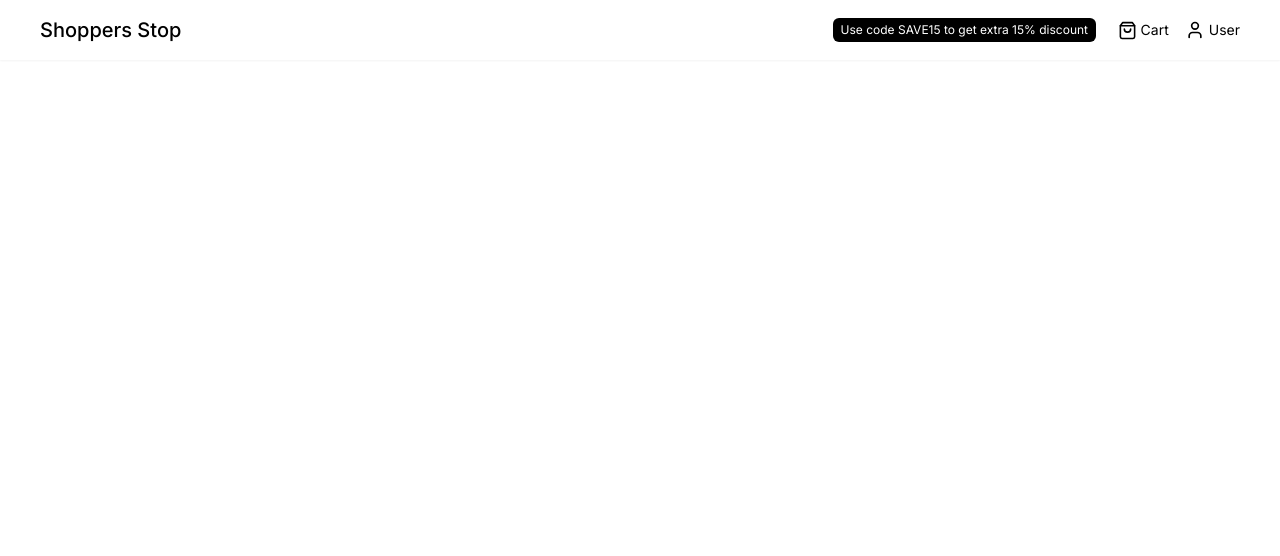
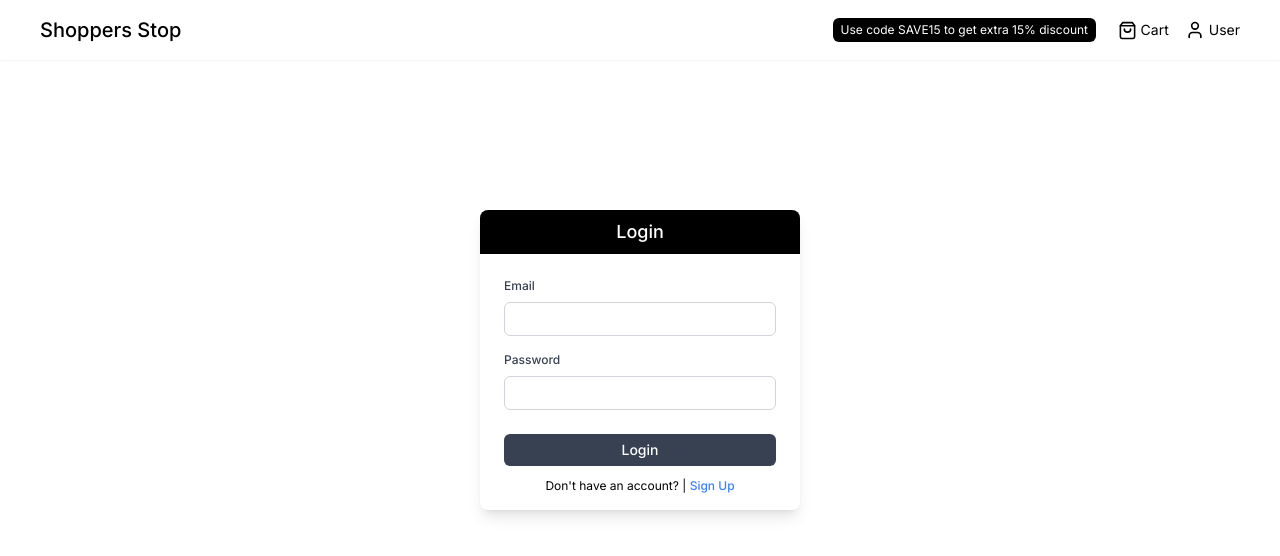
Before and after one commit to drcount-root/ecommerce-shopping-cart-application, a Next.js app: page /sign-in in a window 1280 px wide. Shown: the top 556 px of the page. Built offline with nearby package versions, Linux system fonts and the light colour scheme.

Commit message:
auth pages

```diff
--- a/app/(auth)/sign-in/page.tsx
+++ b/app/(auth)/sign-in/page.tsx
@@ -1,7 +1,11 @@
-import React from "react";
+import AuthComponent from "@/components/AuthComponent";
 
 const SignIn = () => {
-  return <div>SignIn</div>;
+  return (
+    <>
+      <AuthComponent type="signin"/>
+    </>
+  );
 };
 
 export default SignIn;
--- a/app/(auth)/sign-up/page.tsx
+++ b/app/(auth)/sign-up/page.tsx
@@ -1,7 +1,11 @@
-import React from "react";
+import AuthComponent from "@/components/AuthComponent";
 
 const SignUp = () => {
-  return <div>SignUp</div>;
+  return (
+    <>
+      <AuthComponent type="signup"/>
+    </>
+  );
 };
 
 export default SignUp;
--- /dev/null
+++ b/components/AuthComponent.tsx
@@ -0,0 +1,93 @@
+"use client";
+import Link from "next/link";
+import React, { useState } from "react";
+
+interface AuthComponentPropsInterface {
+  type: string;
+}
+
+const AuthComponent = ({ type }: AuthComponentPropsInterface) => {
+  const [email, setEmail] = useState("");
+  const [password, setPassword] = useState("");
+
+  const handleSignIn = (e: any) => {
+    e.preventDefault();
+
+    console.log("Email:", email);
+    console.log("Password:", password);
+  };
+
+  const handleSignUp = (e: any) => {
+    e.preventDefault();
+
+    console.log("Email:", email);
+    console.log("Password:", password);
+  };
+
+  return (
+    <div className="flex justify-center items-center md:h-[90vh] h-[70vh]">
+      <div className="bg-white rounded-lg shadow-lg max-w-xs w-full">
+        <h2 className="text-lg font-medium py-2 bg-black rounded-t-lg text-white text-center">
+          {type === "signin" ? "Login" : "Sign Up"}
+        </h2>
+        <form
+          onSubmit={type === "signin" ? handleSignIn : handleSignUp}
+          className="pt-6 px-6 pb-3"
+        >
+          <div className="mb-4">
+            <label
+              htmlFor="email"
+              className="block text-gray-700 font-medium mb-2 text-xs"
+            >
+              Email
+            </label>
+            <input
+              type="email"
+              id="email"
+              value={email}
+              onChange={(e) => setEmail(e.target.value)}
+              required
+              className="w-full p-1 border border-gray-300 rounded-md focus:outline-none focus:ring-2 focus:ring-black"
+            />
+          </div>
+          <div className="mb-6">
+            <label
+              htmlFor="password"
+              className="block text-gray-700 font-medium mb-2 text-xs"
+            >
+              Password
+            </label>
+            <input
+              type="password"
+              id="password"
+              value={password}
+              onChange={(e) => setPassword(e.target.value)}
+              required
+              className="w-full p-1 border border-gray-300 rounded-md focus:outline-none focus:ring-2 focus:ring-black"
+            />
+          </div>
+          <button
+            type="submit"
+            className="w-full bg-gray-700 text-white font-medium text-sm p-1.5 rounded-md hover:bg-black transition duration-300"
+          >
+            {type === "signin" ? "Login" : "Sign Up"}
+          </button>
+        </form>
+
+        <p className="text-center text-xs pb-4">
+          {type === "signin"
+            ? `Don't have an account? |`
+            : "Already have an account? |"}{" "}
+          <Link
+            href={type === "signin" ? "/sign-up" : "/sign-in"}
+            className="text-blue-500 font-medium"
+          >
+            {type === "signin" ? "Sign Up" : "Login"}
+          </Link>
+        </p>
+      </div>
+    </div>
+  );
+};
+
+export default AuthComponent;
--- a/components/CartAndUser.tsx
+++ b/components/CartAndUser.tsx
@@ -25,10 +25,10 @@ const CartAndUser = () => {
           <p>Cart</p>
         </div>
       </Link>
-      <div className="flex items-center gap-1 cursor-pointer">
+      <Link href="/sign-in" className="flex items-center gap-1 cursor-pointer">
         <User size={20} />
         <p>User</p>
-      </div>
+      </Link>
     </div>
   );
 };
```
